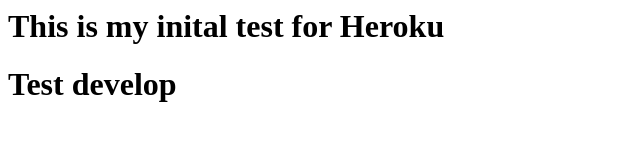
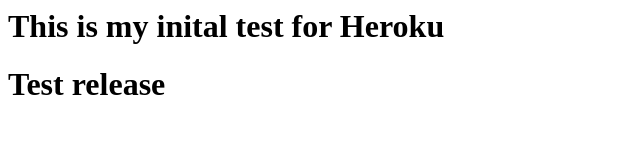
Before and after one commit to vladelpmk/about, a website: page dist/index.html in a window 1280 px wide. Shown: the full height of the page, 0-640 px from the left. Drawn offline with Linux system fonts and the light colour scheme.

Commit message:
add release branch

```diff
--- a/dist/index.html
+++ b/dist/index.html
@@ -1,2 +1,2 @@
 <h1>This is my inital test for Heroku</h1>
-<h1>Test develop</h1>
+<h1>Test release</h1>
```
